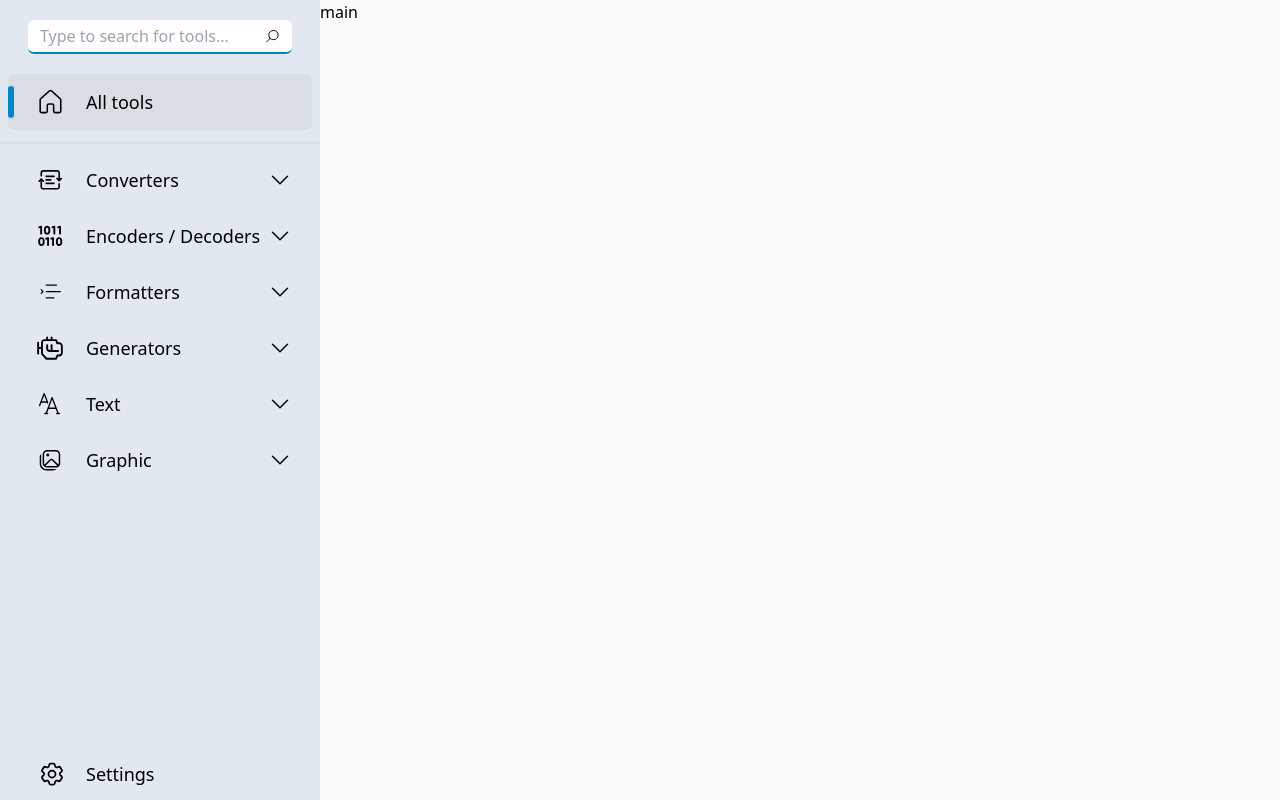
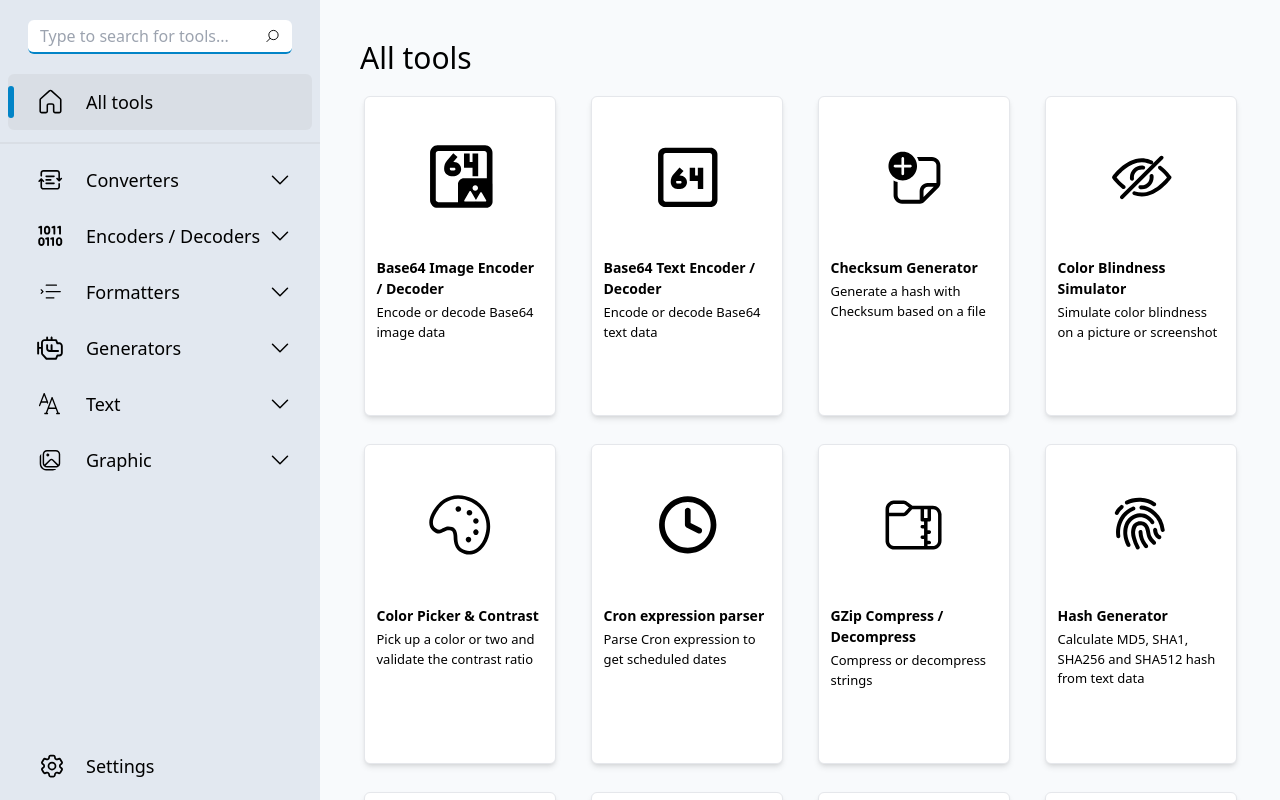
Before and after one commit to lesliechueng1996/dev-tools, a Next.js app: page / in a window 1280 px wide. Built offline with nearby package versions, Linux system fonts and the light colour scheme.

Commit message:
all tools page

```diff
--- a/app/layout.tsx
+++ b/app/layout.tsx
@@ -14,10 +14,12 @@ export default function RootLayout({
   return (
     <html lang="en" className="">
       <body className="flex min-w-min">
-        <aside className="w-1/4 bg-slate-200 dark:bg-slate-900 h-screen min-w-min">
+        <aside className="w-1/4 bg-slate-200 dark:bg-slate-900 h-screen min-w-min overflow-y-auto">
           <Menu />
         </aside>
-        <main className="flex-1 bg-slate-50">{children}</main>
+        <main className="flex-1 bg-slate-50 h-screen overflow-y-auto">
+          {children}
+        </main>
       </body>
     </html>
   );
--- a/app/page.tsx
+++ b/app/page.tsx
@@ -1,3 +1,10 @@
+import ToolGrid from '@/components/ToolGrid';
+import { toolList } from '@/data';
+
 export default function Home() {
-  return <div>main</div>;
+  return (
+    <div>
+      <ToolGrid title="All tools" tools={toolList} />
+    </div>
+  );
 }
--- a/components/Menu.tsx
+++ b/components/Menu.tsx
@@ -34,7 +34,8 @@ function Menu() {
   };
 
   return (
-    <>
+    <div className="flex flex-col justify-between h-full">
+      <div>
         <div className="px-2 mb-3">
           <div className="w-full pt-5 px-5 mb-5">
             <div className="bg-white dark:bg-slate-800 flex items-center rounded-md px-3 py-1 border-b-sky-600 dark:border-b-white/70 border-b-2">
@@ -90,8 +91,9 @@ function Menu() {
             </div>
           ))}
         </div>
+      </div>
 
-      <div className="pl-1.5 fixed bottom-3 cursor-pointer">
+      <div className="pl-1.5 pb-5 cursor-pointer">
         <div className="flex items-center pl-8 gap-5 text-lg">
           <div>
             <Cog6ToothIcon className="h-7 w-7" />
@@ -99,7 +101,7 @@ function Menu() {
           <div>Settings</div>
         </div>
       </div>
-    </>
+    </div>
   );
 }
 
--- /dev/null
+++ b/components/ToolGrid.tsx
@@ -0,0 +1,21 @@
+import ToolItem from './ToolItem';
+
+type Props = {
+  title: string;
+  tools: MenuItem[];
+};
+
+function ToolGrid({ title, tools }: Props) {
+  return (
+    <div className="p-10">
+      <h1 className="text-3xl mb-5">{title}</h1>
+      <div className="flex flex-wrap gap-7 justify-around">
+        {tools.map((tool) => (
+          <ToolItem tool={tool} />
+        ))}
+      </div>
+    </div>
+  );
+}
+
+export default ToolGrid;
--- a/components/ToolItem.tsx
+++ b/components/ToolItem.tsx
@@ -1,14 +1,29 @@
 import React from 'react';
+import {
+  Square2StackIcon,
+  BookmarkIcon,
+  BookmarkSlashIcon,
+} from '@heroicons/react/24/outline';
 
-function ToolItem(tool: MenuItem) {
+function ToolItem({ tool }: { tool: MenuItem }) {
   return (
-    <div>
-      <div>
-        <div>{React.createElement(tool.icon, { className: 'h-8 w-8' })}</div>
+    <div className="group flex flex-col items-center rounded-md bg-white w-48 h-80 overflow-hidden shadow-md border hover:scale-110 transition-all duration-300 cursor-pointer">
+      <div className="mt-10 mb-10">
+        <div>{React.createElement(tool.icon, { className: 'h-20 w-20' })}</div>
       </div>
-      <div>
-        <h3>{tool.name}</h3>
-        <p>{tool.description}</p>
+      <div className="px-3 h-56 flex-1 overflow-hidden">
+        <h3 className="text-[14px] font-bold mb-1">{tool.name}</h3>
+        <p className="text-[13px]">{tool.description}</p>
+      </div>
+      <div className="group-hover:opacity-100 opacity-0 flex w-20 mx-auto items-center justify-around my-3 transition-opacity duration-300 h-6">
+        <Square2StackIcon
+          className="h-6 w-6 cursor-pointer"
+          title="Open in a new window"
+        />
+        <BookmarkIcon
+          className="h-6 w-6 cursor-pointer"
+          title="Add to favorites"
+        />
       </div>
     </div>
   );
--- a/data.ts
+++ b/data.ts
@@ -58,7 +58,7 @@ const menuData: MenuItem[] = [
         description: 'Convert timestamp to human-readable date and vice versa',
       },
       {
-        id: '1-3',
+        id: '1-2',
         label: 'Number Base',
         isLeaf: true,
         icon: NumberBaseConverterSvg,
@@ -67,7 +67,7 @@ const menuData: MenuItem[] = [
         description: 'Convert numbers from one base to another',
       },
       {
-        id: '1-4',
+        id: '1-3',
         label: 'Cron Parse',
         isLeaf: true,
         icon: CronParserSvg,
@@ -106,7 +106,7 @@ const menuData: MenuItem[] = [
           'Encode or decode all the applicable characters to their corresponding UR...',
       },
       {
-        id: '2-3',
+        id: '2-2',
         label: 'Base64 Text',
         isLeaf: true,
         icon: Base64EncoderDecoderSvg,
@@ -115,7 +115,7 @@ const menuData: MenuItem[] = [
         description: 'Encode or decode Base64 text data',
       },
       {
-        id: '2-4',
+        id: '2-3',
         label: 'Base64 Image',
         isLeaf: true,
         icon: Base64ImageEncoderDecoderSvg,
@@ -124,7 +124,7 @@ const menuData: MenuItem[] = [
         description: 'Encode or decode Base64 image data',
       },
       {
-        id: '2-5',
+        id: '2-4',
         label: 'GZip',
         isLeaf: true,
         icon: GZipEncoderDecoderSvg,
@@ -133,7 +133,7 @@ const menuData: MenuItem[] = [
         description: 'Compress or decompress strings',
       },
       {
-        id: '2-6',
+        id: '2-5',
         label: 'JWT',
         isLeaf: true,
         icon: JwtDecoderSvg,
@@ -334,3 +334,10 @@ const menuData: MenuItem[] = [
 ];
 
 export default menuData;
+
+export const toolList = menuData
+  .reduce(
+    (preVal, currentVal) => [...preVal, ...(currentVal.children ?? [])],
+    [] as MenuItem[]
+  )
+  .sort((a, b) => a.name!.localeCompare(b.name!));
```
Lines whose indentation alone changed are shown as unchanged.
